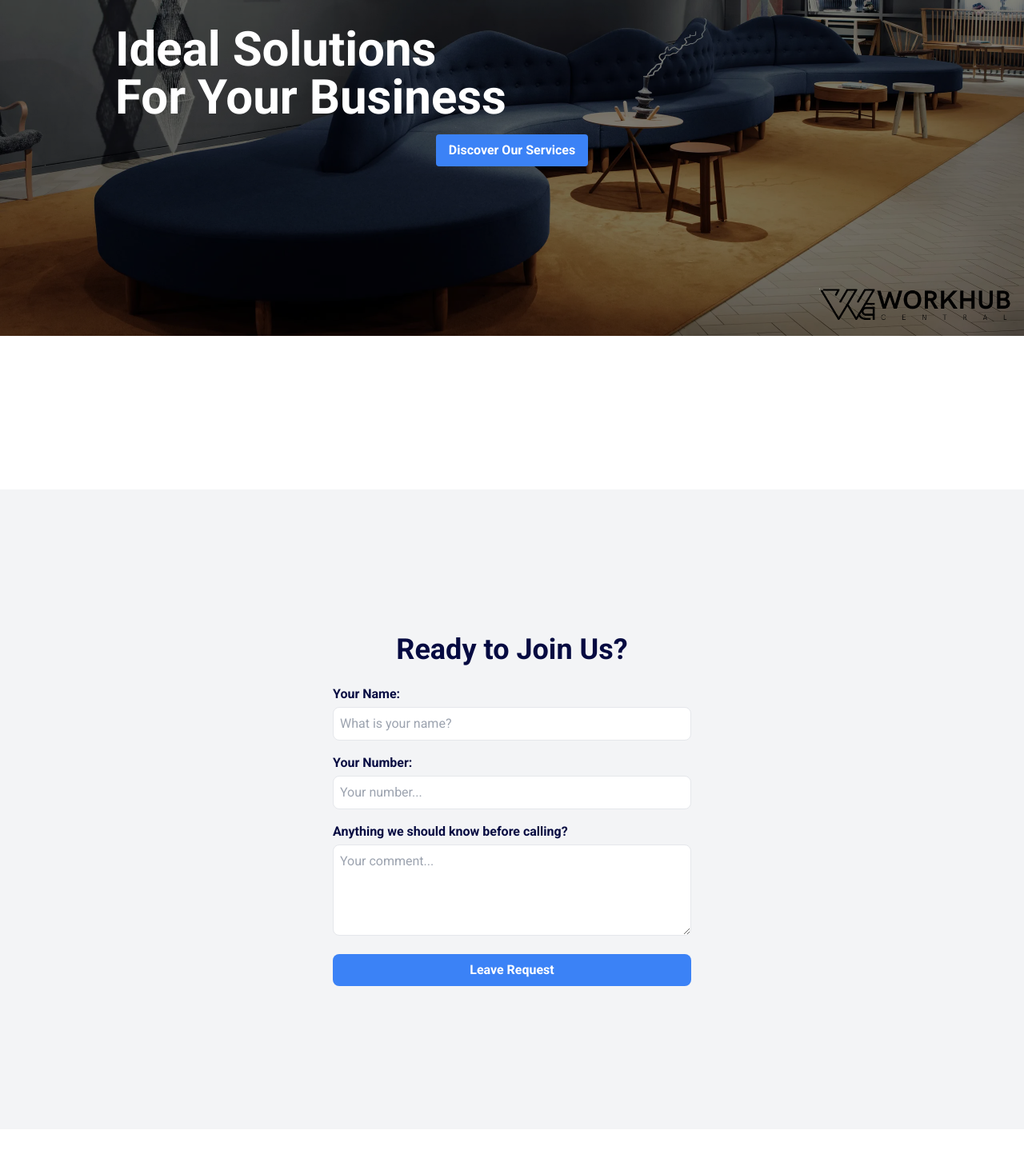
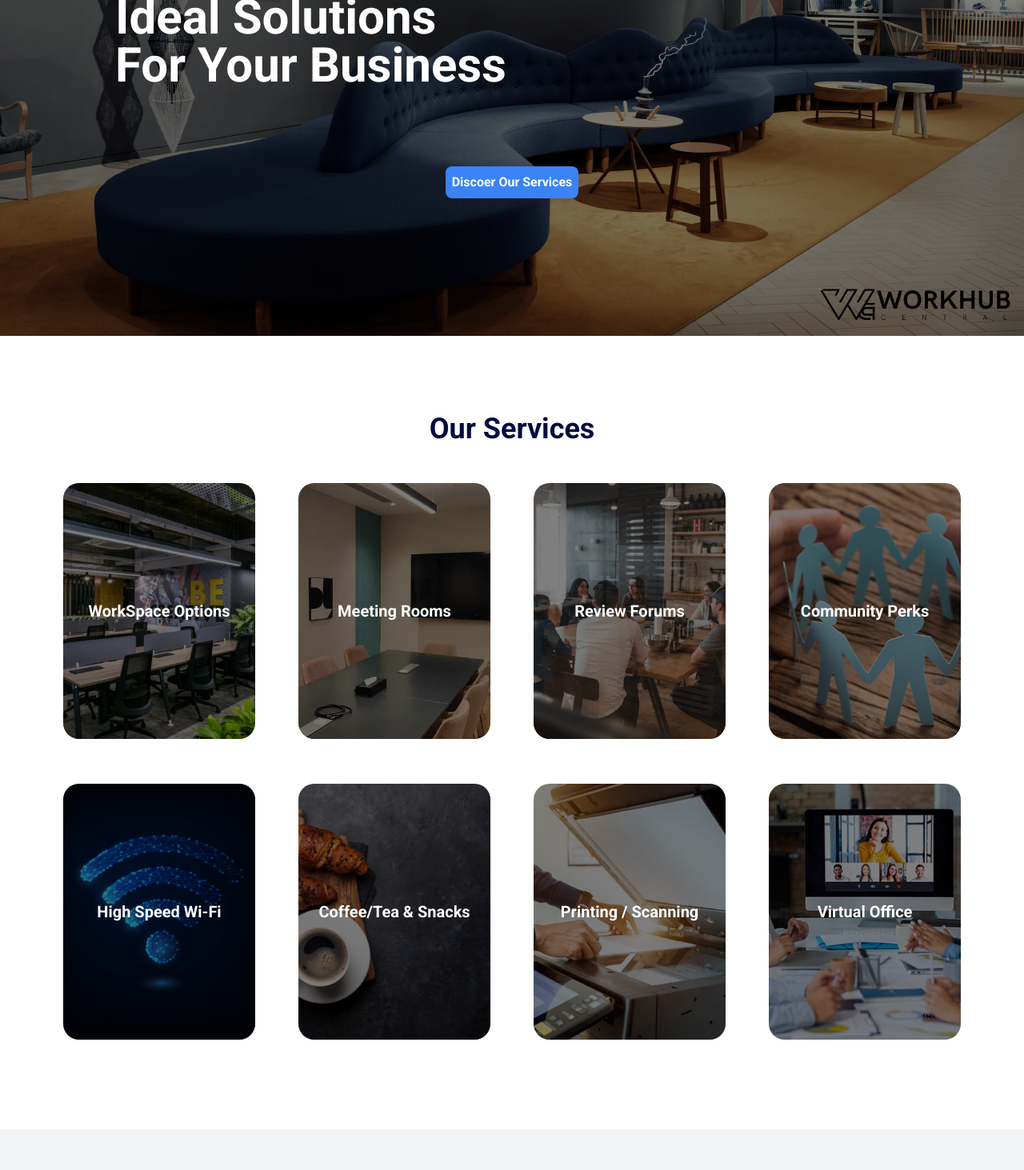
Before and after one commit to Khurshedjan04/coworking-workhub, a Next.js app: page /service in a window 1280 px wide. Shown: the part 180-1643 px from the top of the page at 80% size. Built offline with nearby package versions, Linux system fonts and the light colour scheme.

Commit message:
services page produced

```diff
--- a/app/components/Form.tsx
+++ b/app/components/Form.tsx
@@ -12,8 +12,8 @@ const Form = ({
   subtitle2: string;
 }) => {
   return (
-    <div className="min-h-screen flex flex-col justify-center items-center bg-gray-100 text-cosumDarkBlue">
-      <div className=" p-8 sm:p-0 w-full max-w-md">
+    <div className=" bg-gray-100 py-12 text-cosumDarkBlue">
+      <div className=" px-8 py-12 mx-auto sm:p-0 max-w-md">
         <h2 className="text-4xl text-center font-bold mb-2 text-cosumDarkBlue">
           {title1}
         </h2>
--- a/app/components/ServiceHero.tsx
+++ b/app/components/ServiceHero.tsx
@@ -1,5 +1,4 @@
-import SimpleButton from "./SimpleButton";
-
+'use client';
 const ServiceHero = () => {
   return (
     <div
@@ -18,9 +17,15 @@ const ServiceHero = () => {
         <div
           data-aos="fade-up"
           data-aos-delay="400"
-          className="flex items-end pt-16` justify-center"
+          className="flex items-end pt-20 justify-center"
         >
-          <SimpleButton link="/" text="Discover Our Services"/>
+          <a
+            href="#services"
+            type="submit"
+            className=" p-2 bg-blue-500 text-white font-bold rounded-lg w-fit hover:bg-blue-700"
+          >
+            Discoer Our Services
+          </a>
         </div>
         <img
           src="/logoDark.png"
--- a/app/components/ServiceMain.tsx
+++ b/app/components/ServiceMain.tsx
@@ -1,8 +1,48 @@
-const ServiceMain = () => {
-  return <div data-aos="fade-in">
+import { services } from "../constants";
+import SimpleButton from "./SimpleButton";
 
-
-  </div>;
+const ServicesMain: React.FC = () => {
+  return (
+    <div id="services"  className=" bg-white">
+      <h2 id="services"
+        data-aos="fade-up"
+        className="text-4xl text-center font-bold mb-8 text-cosumDarkBlue"
+      >
+        Our Services
+      </h2>
+      <div className="grid grid-rows-2 grid-cols-2 md:grid-cols-3 xl:grid-cols-4 lg:grid-rows-2 gap-6 px-6 md:px-16 place-items-center">
+        {services.map((service, index) => (
+          <div
+            data-aos="fade-up"
+            data-aos-delay={index * 100}
+            key={index}
+            className=" [perspective:1000px] group m-4"
+          >
+            <div className="relative w-[15rem] h-[20rem] [transform-style:preserve-3d] transition-transform duration-500 group-hover:[transform:rotateY(180deg)]">
+              <div
+                key={index}
+                className=" [backface-visibility:hidden] relative w-full h-full bg-cover bg-center bg-no-repeat group flex items-center justify-center rounded-[1.25rem]"
+                style={{ backgroundImage: `url(${service.url})` }}
+              >
+                <div className="bg-black bg-opacity-50 absolute inset-0 rounded-[1.25rem]"></div>
+                <span className="absolute z-10 text-white font-bold text-3xl md:text-xl text-center">
+                  {service.title}
+                </span>
+              </div>
+              <div className="absolute w-full h-full top-0 left-0 [backface-visibility:hidden] flex justify-center items-center  [transform:rotateY(180deg)] text-cosumDarkBlue rounded-[1.25rem] shadow-md">
+                <div className="p-4 text-center flex flex-col justify-end items-center gap-3">
+                  <h3 className="text-2xl md:text-xl lg:text-lg font-bold mb-10">
+                    {service.article}
+                  </h3>
+                  <SimpleButton text="Read More" link="/" />
+                </div>
+              </div>
+            </div>
+          </div>
+        ))}
+      </div>
+    </div>
+  );
 };
 
-export default ServiceMain;
+export default ServicesMain;
--- a/app/globals.css
+++ b/app/globals.css
@@ -6,6 +6,7 @@
 
 html {
   font-family: "Roboto", sans-serif;
+  scroll-behavior: smooth;
 }
 
 html {
--- a/app/service/page.tsx
+++ b/app/service/page.tsx
@@ -24,12 +24,6 @@ export default function Home() {
         subtitle1=""
         subtitle2="Anything we should know before calling?"
       />
-      <Form
-        title1="Unique Needs?"
-        title2="We Have Tailored Solution!"
-        subtitle1="Custom plans are available for clients who request tailored solutions for unique needs"
-        subtitle2="Anything we should know before calling?"
-      />
     </div>
   );
 }
```
